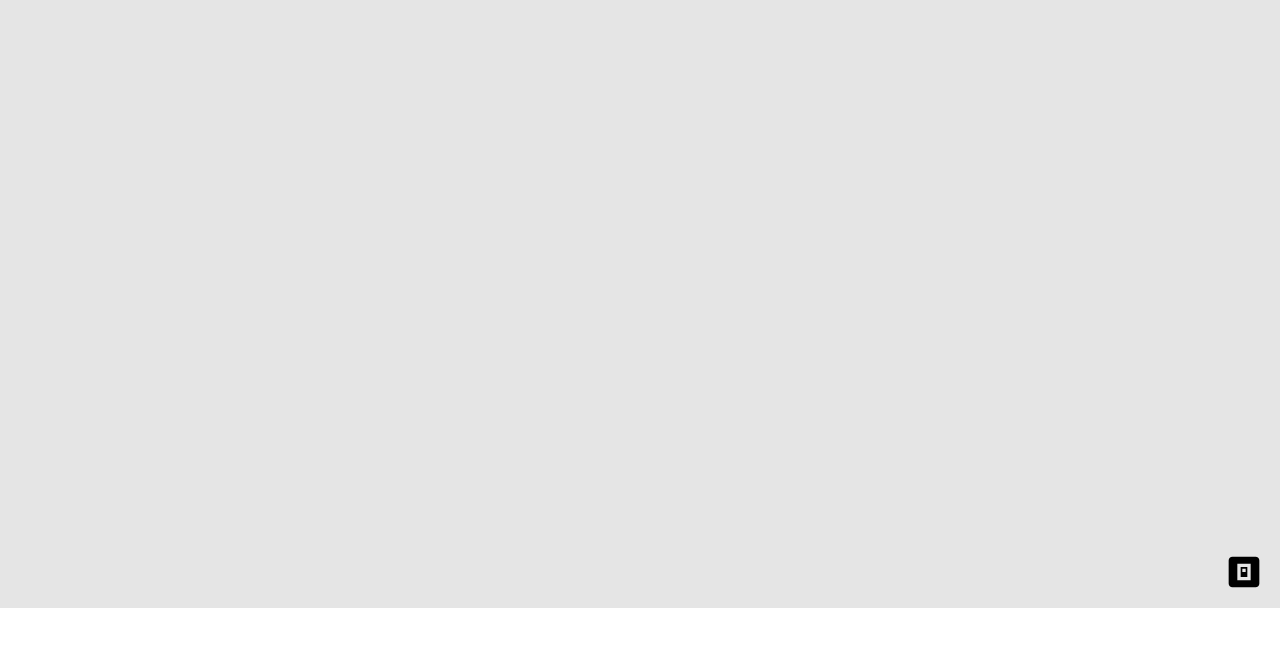
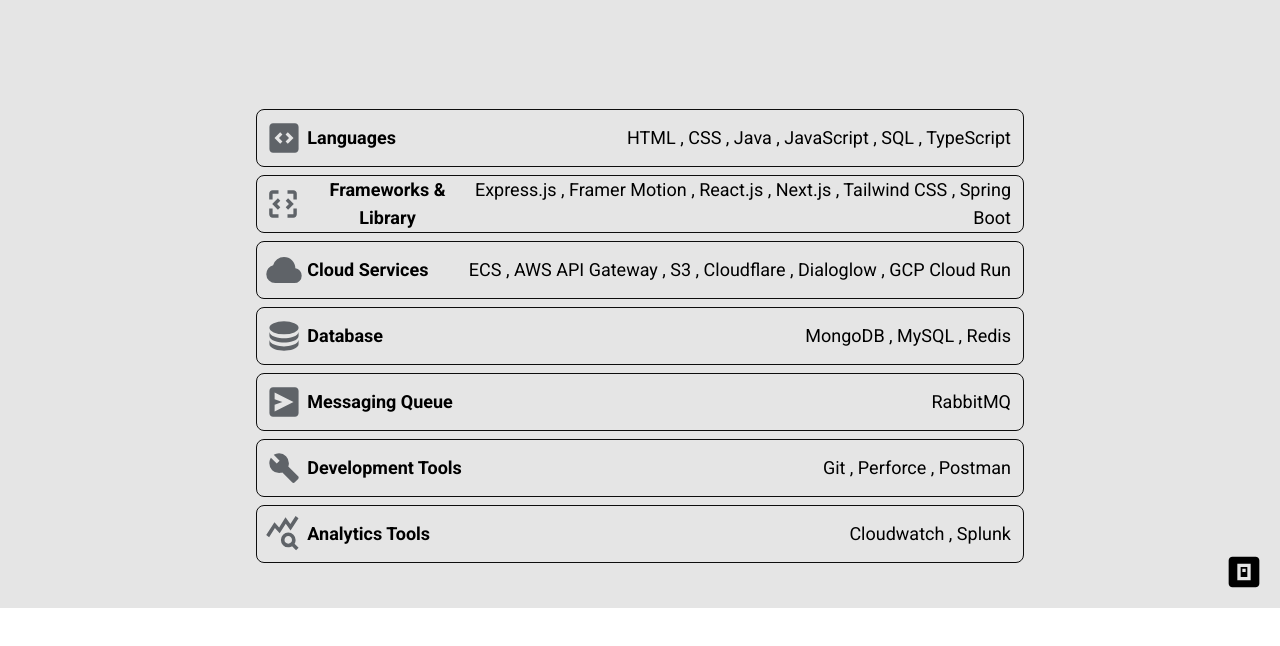
Before and after one commit to Evan-YJ-Zhao/web-portfolio, a Next.js app: page /about-me in a window 1280 px wide. Both pictures are taken after a click on the button 1244 px from the left and 572 px from the top of the page. Shown: the top 646 px of the page. Built offline with nearby package versions, Linux system fonts and the light colour scheme.

Commit message:
aligned items in lists

```diff
--- a/components/TechStackPanel/TechStackPanel.tsx
+++ b/components/TechStackPanel/TechStackPanel.tsx
@@ -1,13 +1,23 @@
 import { motion } from "framer-motion";
+import Image from "next/image";
+import techStack, { TechInfo } from "./TechStackData";
 
 const TechStackPanel = () => {
   return (
-    <div className="relative w-full h-full overflow-hidden bg-neutral">
-      <div className="w-3/4">
-        <ul>
-          <li></li>
-        </ul>
-      </div>
+    <div className="relative w-full h-full flex justify-center items-center overflow-hidden bg-neutral">
+      <ul className="w-3/5 h-2/3">
+        {techStack.map((t: TechInfo) => (
+          <li className="flex w-full h-[calc(100%/7)] mt-2 mb-2 border border-primary rounded-lg">
+            <span className="relative w-[5%] m-1 ml-2">
+              <Image src={t.icon} alt={t.name} fill />
+            </span>
+            <span className="text-center self-center text-lg font-bold ">{t.name}</span>
+            <span className="flex-grow text-end self-center mr-3 text-lg">
+              {t.techs.join(" , ")}
+            </span>
+          </li>
+        ))}
+      </ul>
     </div>
   );
 };
```
